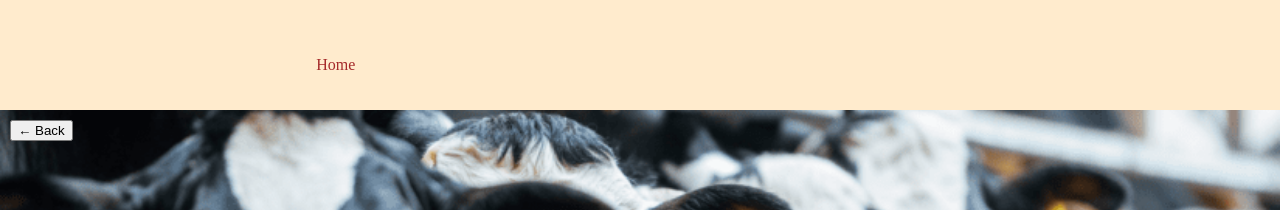
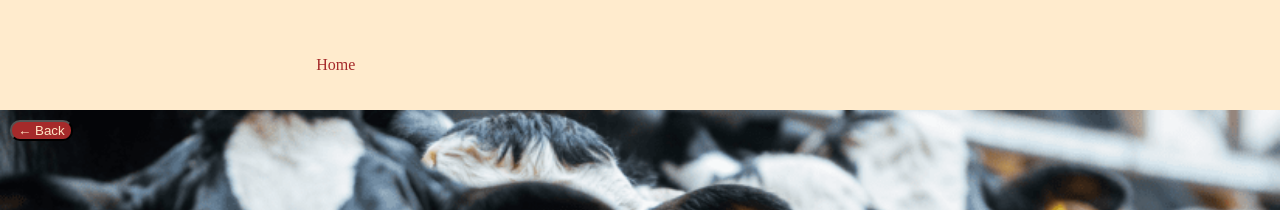
Before and after one commit to Yaganti-Spandana/farm, a React (Create React App) app: page /sales in a window 1280 px wide. Shown: the top 210 px of the page. Built offline with nearby package versions, Linux system fonts and the light colour scheme; some icons are missing.

Commit message:
Update Sales.js

```diff
--- a/src/components/Sales.js
+++ b/src/components/Sales.js
@@ -57,7 +57,7 @@ export default function SaleForm() {
       {/* Back button */}
       <button
         onClick={() => navigate(-1)}
-        style={{ margin: "10px" }}
+        style={{ margin: "10px",backgroundColor:"brown",color:"bisque",borderRadius:"10px" }}
       >
         ← Back
       </button>
```
